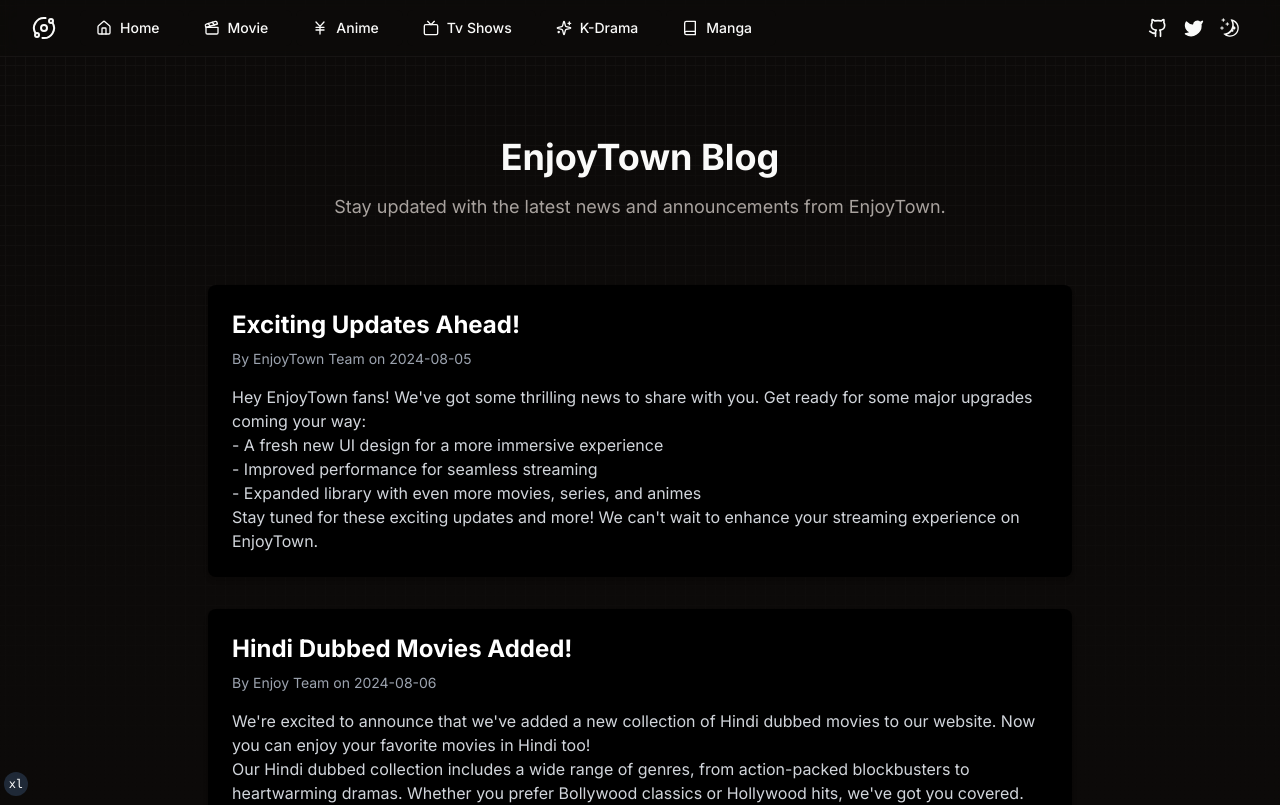
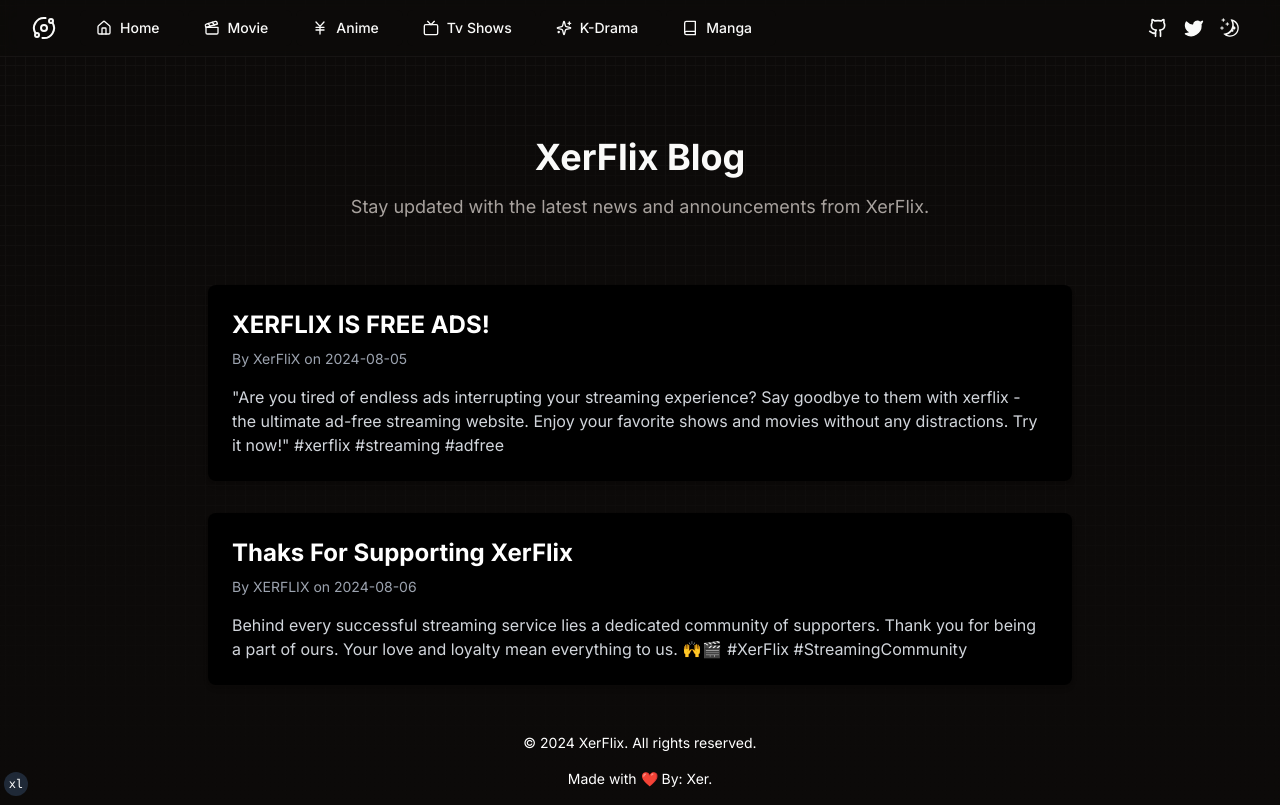
Before and after one commit to anixer0/xerflix10, a Next.js app: page /blog in a window 1280 px wide. Shown: the top 805 px of the page. Built offline with nearby package versions, Linux system fonts and the light colour scheme.

Commit message:
Update page.tsx

```diff
--- a/app/blog/page.tsx
+++ b/app/blog/page.tsx
@@ -20,41 +20,27 @@
 
 const blogPosts: BlogPost[] = [
   {
-    title: "Exciting Updates Ahead!",
+    title: "XERFLIX IS FREE ADS!",
     content: (
       <>
         <p>
-          Hey EnjoyTown fans! We&apos;ve got some thrilling news to share with you. Get ready for some major upgrades coming your way:
-        </p>
-        <ul>
-          <li>- A fresh new UI design for a more immersive experience</li>
-          <li>- Improved performance for seamless streaming</li>
-          <li>- Expanded library with even more movies, series, and animes</li>
-        </ul>
-        <p>
-          Stay tuned for these exciting updates and more! We can&apos;t wait to enhance your streaming experience on EnjoyTown.
+          "Are you tired of endless ads interrupting your streaming experience? Say goodbye to them with xerflix - the ultimate ad-free streaming website. Enjoy your favorite shows and movies without any distractions. Try it now!" #xerflix #streaming #adfree
         </p>
       </>
     ),
-    author: "EnjoyTown Team",
+    author: "XerFliX",
     date: "2024-08-05",
   },
   {
-    title: "Hindi Dubbed Movies Added!",
+    title: "Thaks For Supporting XerFlix",
     content: (
       <>
         <p>
-          We&apos;re excited to announce that we&apos;ve added a new collection of Hindi dubbed movies to our website. Now you can enjoy your favorite movies in Hindi too!
-        </p>
-        <p>
-          Our Hindi dubbed collection includes a wide range of genres, from action-packed blockbusters to heartwarming dramas. Whether you prefer Bollywood classics or Hollywood hits, we&apos;ve got you covered.
-        </p>
-        <p>
-          Explore our Hindi dubbed movie section and immerse yourself in the world of cinema. Happy streaming!
+          Behind every successful streaming service lies a dedicated community of supporters. Thank you for being a part of ours. Your love and loyalty mean everything to us. 🙌🎬 #XerFlix #StreamingCommunity
         </p>
       </>
     ),
-    author: "Enjoy Team",
+    author: "XERFLIX",
     date: "2024-08-06",
   },
 ];
@@ -68,9 +54,9 @@
       <div className="mx-auto max-w-4xl p-4">
         <section className="flex items-center justify-center py-16">
           <div className="text-center">
-            <h1 className="text-4xl font-bold mb-4">EnjoyTown Blog</h1>
+            <h1 className="text-4xl font-bold mb-4">XerFlix Blog</h1>
             <p className="text-lg text-muted-foreground">
-              Stay updated with the latest news and announcements from EnjoyTown.
+              Stay updated with the latest news and announcements from XerFlix.
             </p>
           </div>
         </section>
@@ -94,10 +80,10 @@
         <div className="container mx-auto px-4">
           <div className="flex flex-col items-center space-y-4">
             <p className="text-sm">
-              © 2024 EnjoyTown. All rights reserved.
+              © 2024 XerFlix. All rights reserved.
             </p>
             <p className="text-sm">
-              Made with ❤️ by the EnjoyTown Team.
+              Made with ❤️ By: Xer.
             </p>
           </div>
         </div>
```
